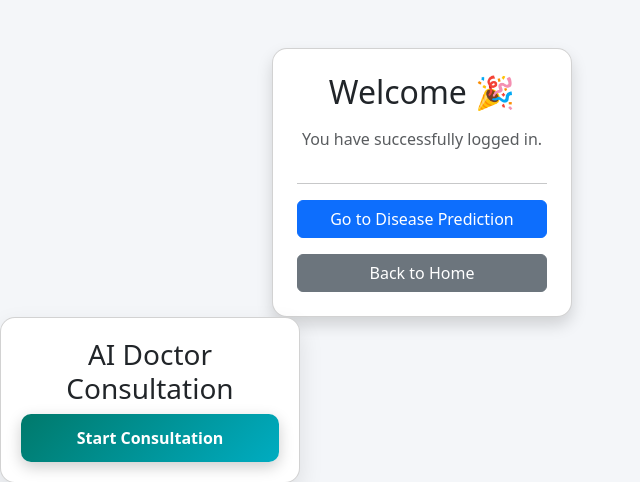
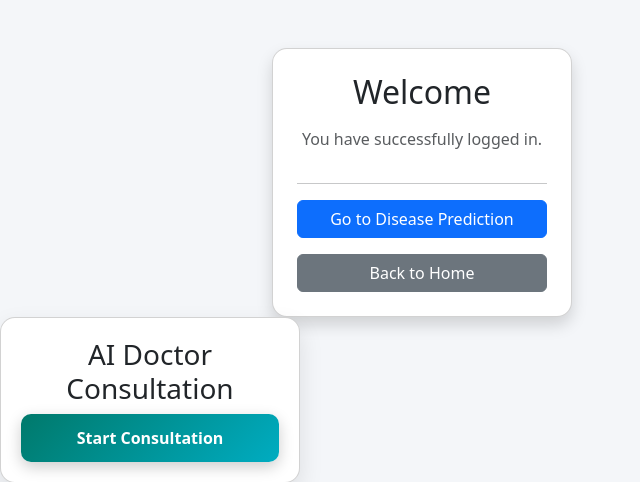
Before and after one commit to ranisumbul7/Disease-Medicine-Recommendation-System, a Flask app: page /dashboard in a window 1280 px wide. Shown: the part 50-532 px from the top of the page, without its empty margins (0-640 px from the left). Run offline with Flask 3, Linux system fonts and the light colour scheme; parts of the project's set-up code (start-up, migrations or seed data) failed here and were passed over.

Commit message:
Updated AI Doctor project

```diff
--- a/templates/dashboard.html
+++ b/templates/dashboard.html
@@ -55,7 +55,7 @@
         <div class="col-md-8">
 
             <div class="card shadow p-4 text-center">
-                <h2 class="mb-3">Welcome 🎉</h2>
+                <h2 class="mb-3">Welcome</h2>
                 <p class="text-muted">You have successfully logged in.</p>
 
                 <hr>
```
